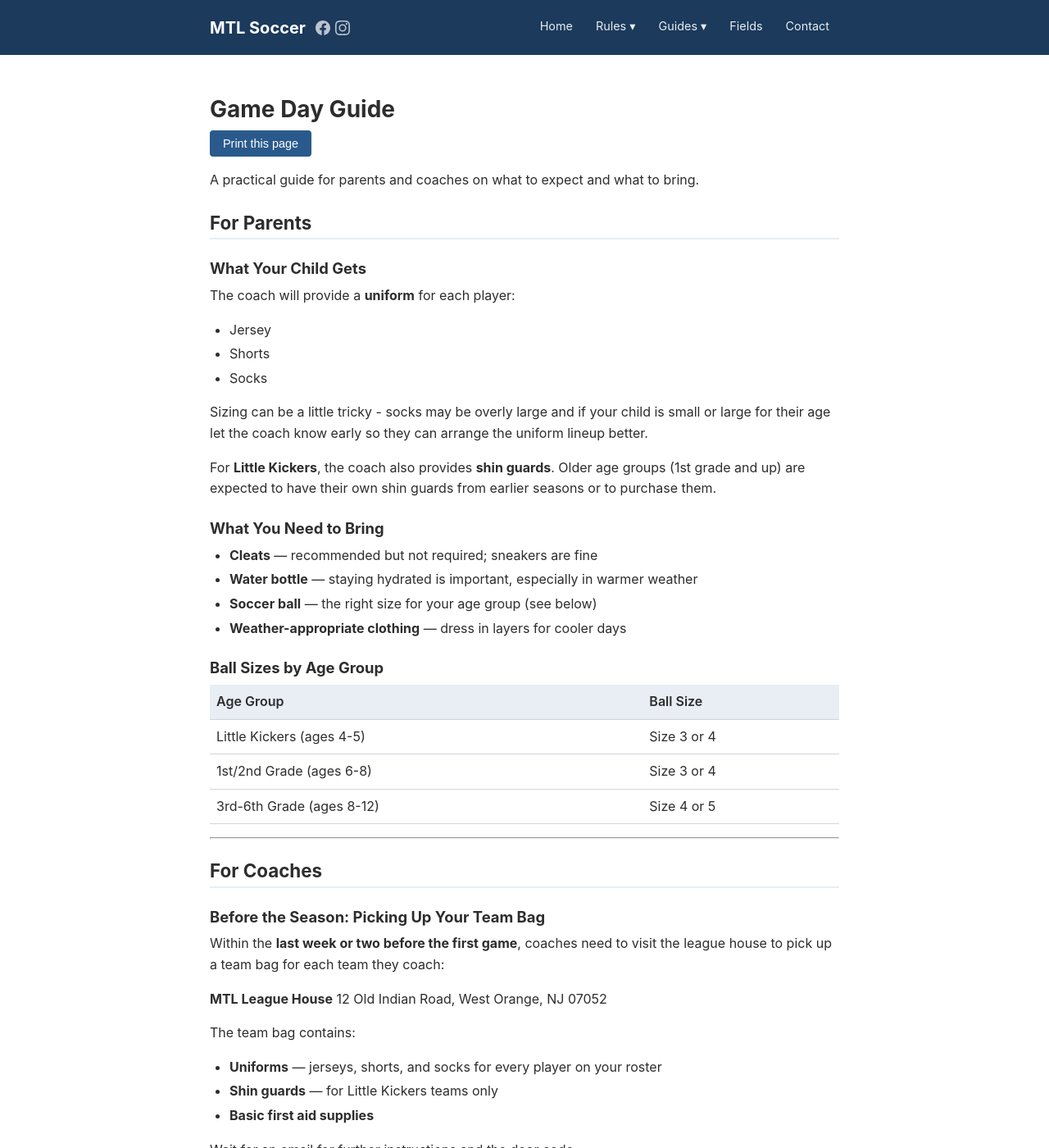
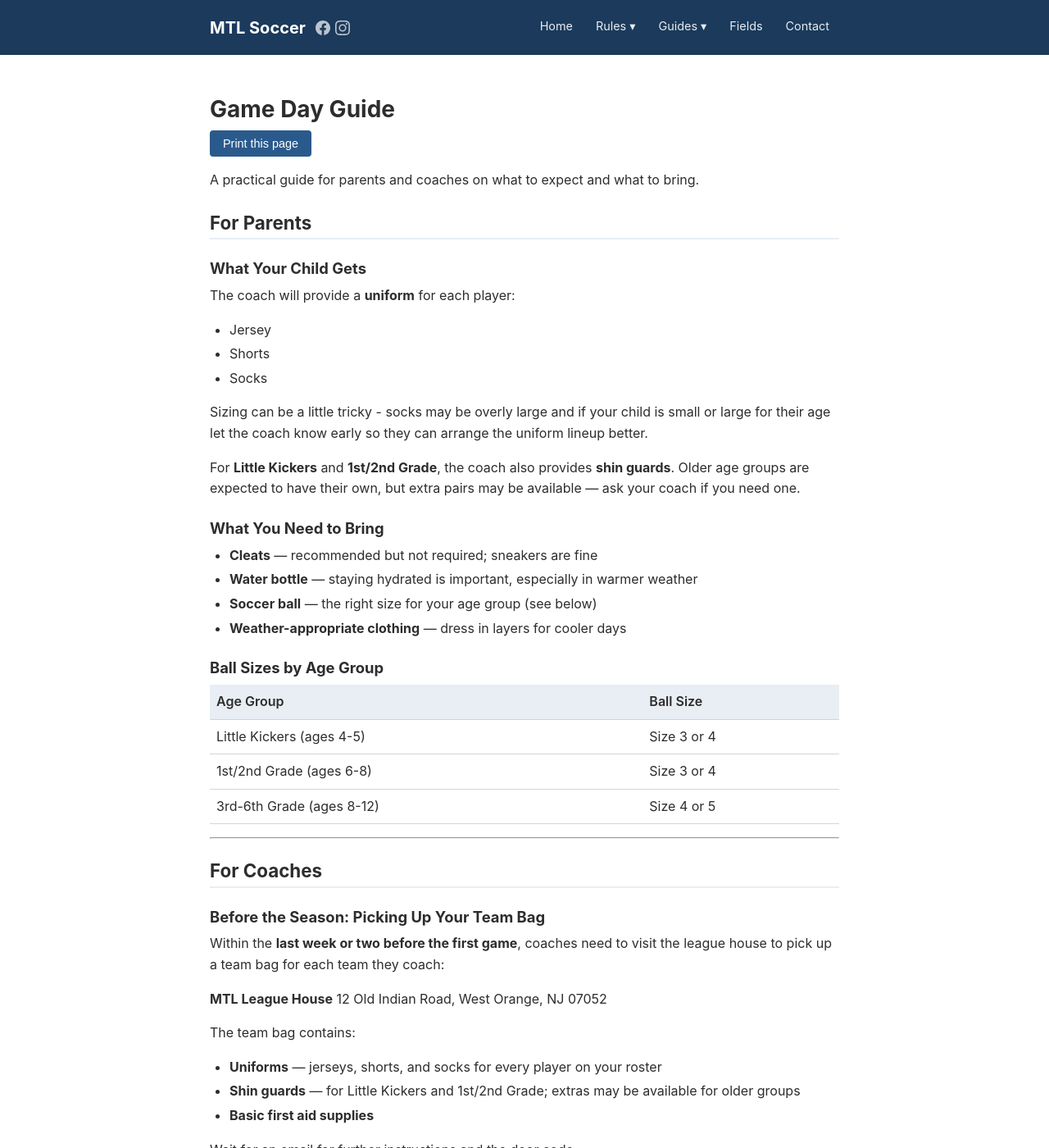
Before and after one commit to SiliconSaga/mtl-site, a Jekyll site: the page built from soccer/game-day.md, in a window 1280 px wide and 1400 px high. Shown: the whole window at 82% size. Built offline with Jekyll 4.4.1, drawn with Linux system fonts in a browser that asks for light colours.

Commit message:
fix: shin guards provided for Little Kickers and 1st/2nd grade
Co-Authored-By: Claude Opus 4.6 <noreply@anthropic.com>

```diff
--- a/soccer/game-day.md
+++ b/soccer/game-day.md
@@ -18,9 +18,9 @@ The coach will provide a **uniform** for each player:
 
 Sizing can be a little tricky - socks may be overly large and if your child is small or large for their age let the coach know early so they can arrange the uniform lineup better.
 
-For **Little Kickers**, the coach also provides **shin guards**. Older age
-groups (1st grade and up) are expected to have their own shin guards from
-earlier seasons or to purchase them.
+For **Little Kickers** and **1st/2nd Grade**, the coach also provides **shin
+guards**. Older age groups are expected to have their own, but extra pairs may
+be available — ask your coach if you need one.
 
 ### What You Need to Bring
 
@@ -52,7 +52,7 @@ league house to pick up a team bag for each team they coach:
 The team bag contains:
 
 - **Uniforms** — jerseys, shorts, and socks for every player on your roster
-- **Shin guards** — for Little Kickers teams only
+- **Shin guards** — for Little Kickers and 1st/2nd Grade; extras may be available for older groups
 - **Basic first aid supplies**
 
 Wait for an email for further instructions and the door code.
```
Also changed, not shown: soccer/4v4.md (+1 -1 lines), soccer/7v7-9v9.md (+1 -1 lines), soccer/little-kickers.md (+1 -1 lines).
